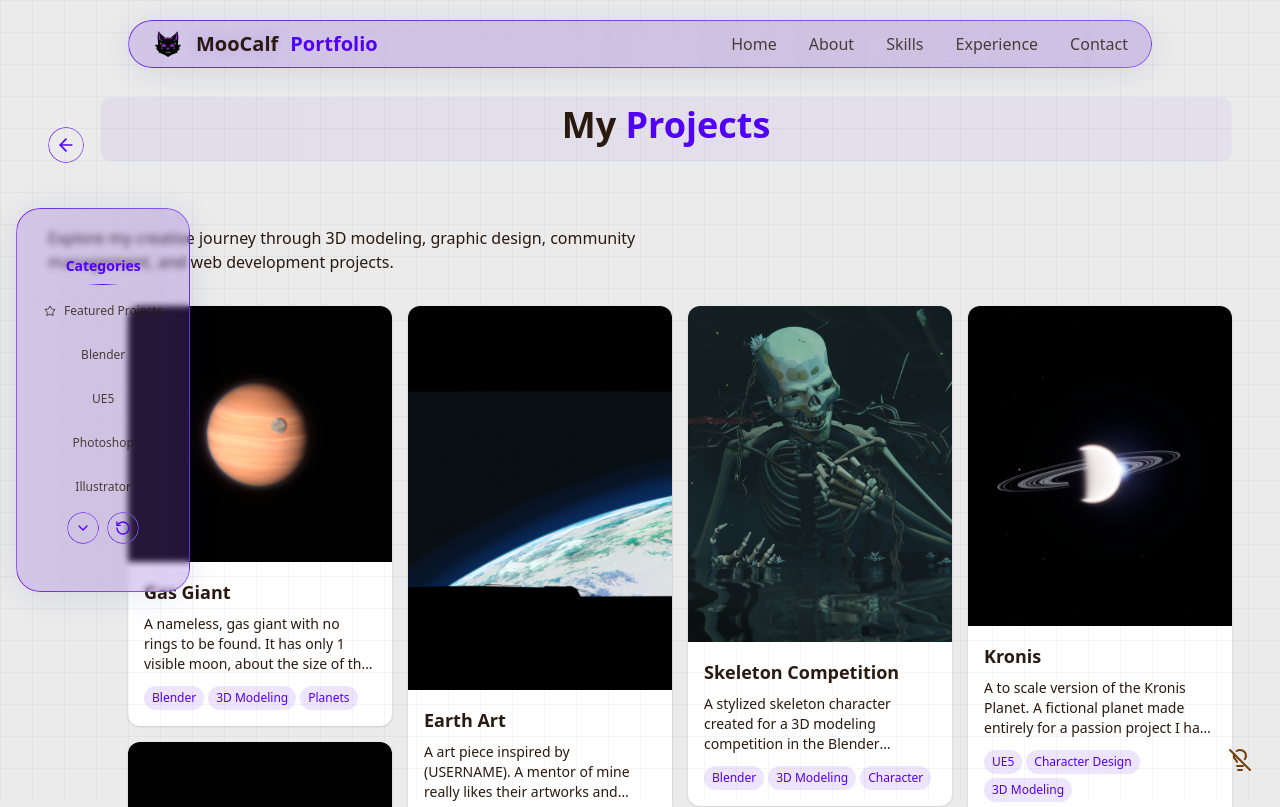
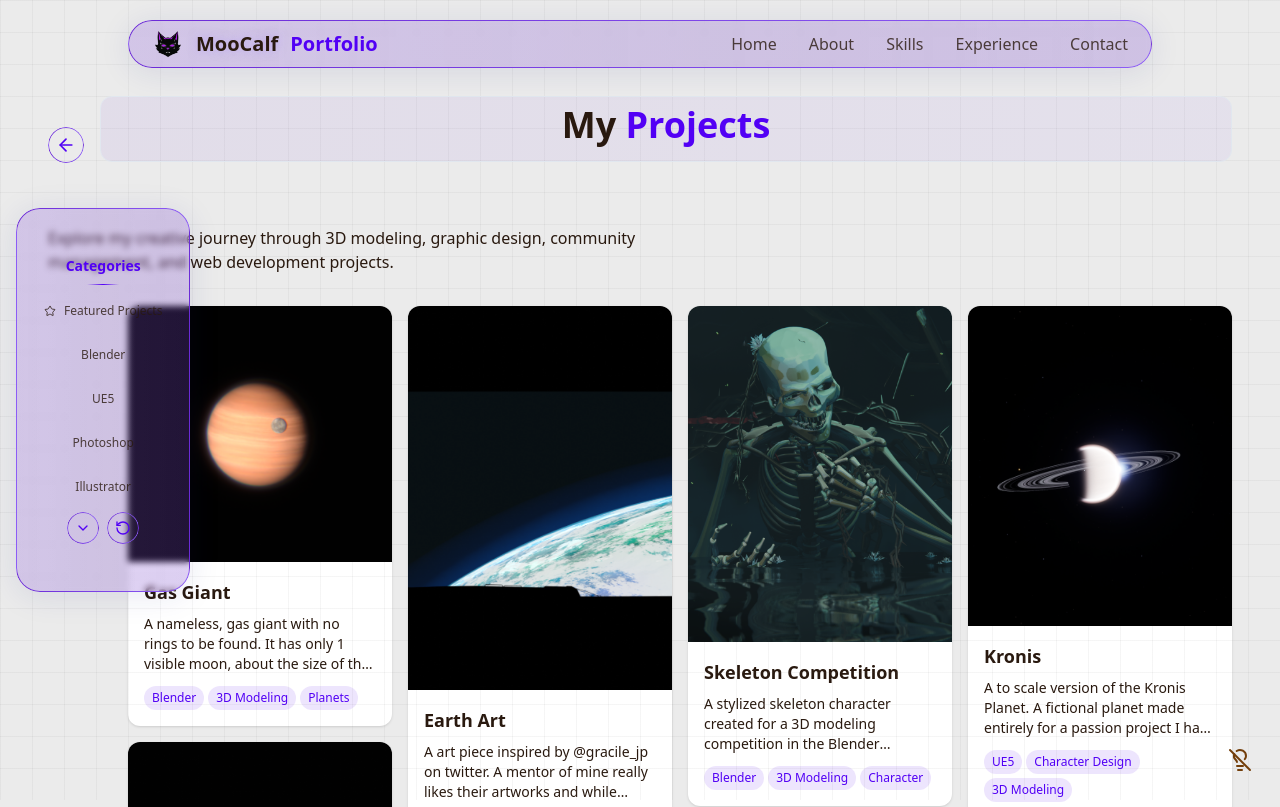
Before and after one commit to MooCalf/OnlinePortfolio, a React (Vite) app: page /my-projects in a window 1280 px wide. Shown: the top 807 px of the page. Built offline with nearby package versions, Linux system fonts and the light colour scheme.

Commit message:
Simple word replace

```diff
--- a/src/Pages/MyProjects.jsx
+++ b/src/Pages/MyProjects.jsx
@@ -55,7 +55,7 @@ const projects = [
   {
     id: 5,
     title: "Earth Art",
-    description: "A art piece inspired by (USERNAME). A mentor of mine really likes their artworks and while helping me learn more about making artistic pieces, told me to use one of their works as reference and remake it. The results were astounding.",
+        description: "A art piece inspired by @gracile_jp on twitter. A mentor of mine really likes their artworks and while helping me learn more about making artistic pieces, told me to use one of their works as reference and remake it. The results were astounding.",
     image: "/projects/Project_IMGs/EarthArt_Project_IMGs.png",
     tags: ["Blender", "3D Modeling", "Planets"],
     demoUrl: "#",
```
